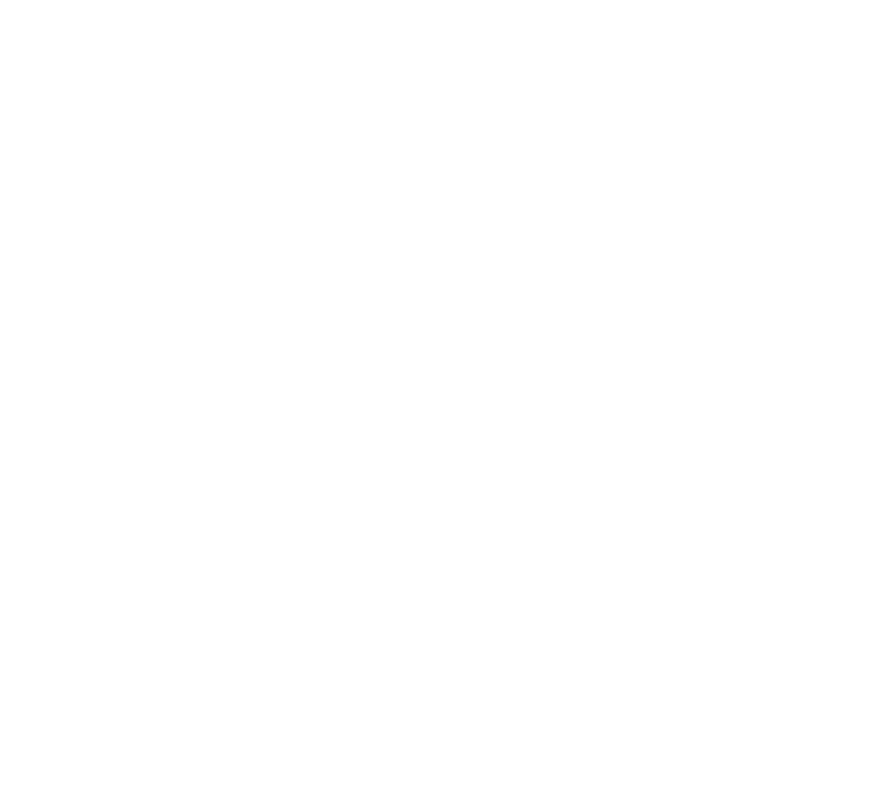
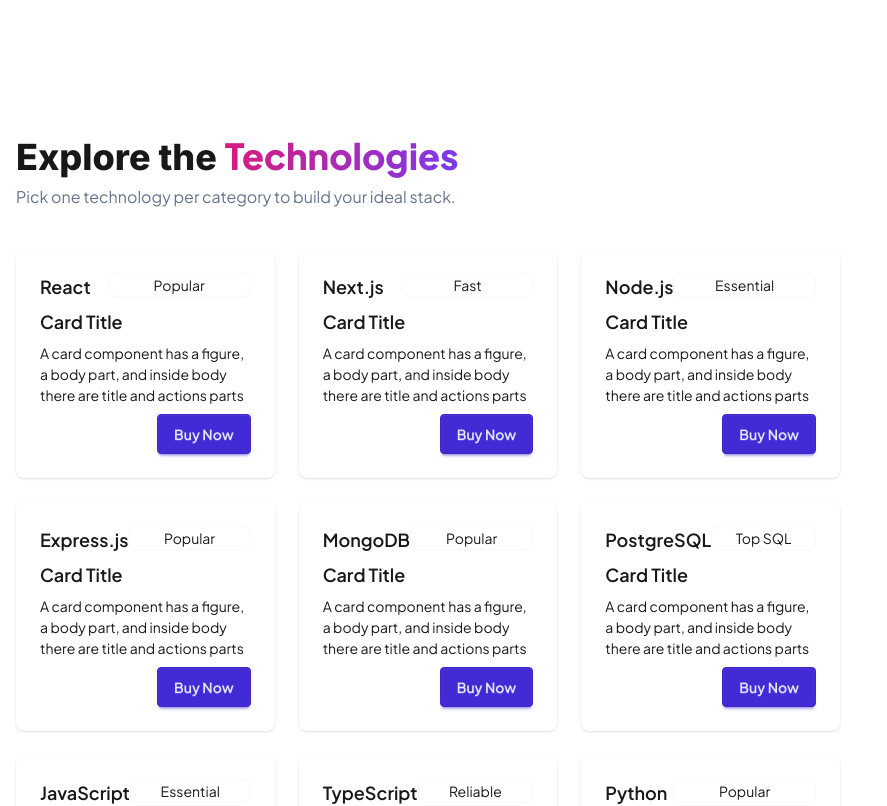
Before and after one commit to rakibur-rafi/ph-a5-DevStack, a React (Vite) app: page / in a window 1280 px wide. Shown: the part 580-1386 px from the top of the page, without its empty margins (0-887 px from the left). Before the commit the page ends 800 px from the top, so only its background shows below. Built offline with nearby package versions, Linux system fonts and the light colour scheme.

Commit message:
Technologies component layout designed and Api tested

```diff
--- a/src/App.tsx
+++ b/src/App.tsx
@@ -1,5 +1,7 @@
+import { Suspense } from "react"
 import Hero from "./components/Hero"
 import Navbar from "./components/Navbar"
+import Technologies from "./components/Technology/Technologies"
 
 const TechFetch =async ()=>{
   const res= await fetch("/data.json")
@@ -15,8 +17,13 @@
     <div className="bg-white">
       <Navbar/>
       <Hero/>
-
-
+       <Suspense fallback={
+        <div className="flex justify-center items-center min-h-40">
+          <span className="loading loading-spinner loading-lg text-[#D91B7E] scale-200"></span>
+        </div>
+      }>
+        <Technologies TechPromise={TechPromise}/>
+      </Suspense>
     </div>
   )
 }
--- /dev/null
+++ b/src/components/Technology/TechCard.tsx
@@ -0,0 +1,24 @@
+import type { TechnologyType } from '../../types/TechType'
+
+const TechCard = ({tech}: { tech: TechnologyType }) => {
+  return (
+    <div>
+        <div className="card bg-base-100 shadow-sm">
+
+            <div className="card-body">
+                <div className="flex justify-between w-full">
+                    <h2 className="flex-1 card-title">{tech.name}</h2>
+                    <p className="badge">{tech.badge}</p>
+                </div>
+                <h2 className="card-title">Card Title</h2>
+                <p>A card component has a figure, a body part, and inside body there are title and actions parts</p>
+                <div className="card-actions justify-end">
+                <button className="btn btn-primary">Buy Now</button>
+                </div>
+            </div>
+        </div>
+    </div>
+  )
+}
+
+export default TechCard
--- /dev/null
+++ b/src/components/Technology/Technologies.tsx
@@ -0,0 +1,20 @@
+import { use } from "react"
+import type { TechnologyType } from "../../types/TechType"
+import TechnologiesList from "./TechnologiesList"
+
+
+const Technologies = ({ TechPromise }: { TechPromise: Promise<TechnologyType[]> }) => {
+  const technologies = use(TechPromise)
+  return (
+    <div className="container mx-auto px-4">
+        <h2 className="inter text-4xl font-extrabold mb-2">Explore the <span className="gradient-text-2">Technologies</span></h2>
+        <p className="text-[#64748B]">Pick one technology per category to build your ideal stack.</p>
+
+        <div className="mt-10">
+            <TechnologiesList technologies={technologies}/>
+        </div>
+    </div>
+  )
+}
+
+export default Technologies
--- /dev/null
+++ b/src/components/Technology/TechnologiesList.tsx
@@ -0,0 +1,21 @@
+import type { TechnologyType } from "../../types/TechType"
+import TechCard from "./TechCard"
+
+const TechnologiesList = ({technologies} : { technologies: TechnologyType[] } ) => {
+  return (
+    <div className="grid grid-cols-1 lg:grid-cols-3 gap-6">
+        <div className="grid grid-cols-1 md:grid-cols-2 lg:grid-cols-3 gap-6 lg:col-span-2">
+            {
+                technologies.map((tech) => (
+                    <TechCard key={tech.id} tech={tech}/>
+                ))
+            }
+        </div>
+        <div className="">
+
+        </div>
+    </div>
+  )
+}
+
+export default TechnologiesList
--- /dev/null
+++ b/src/types/TechType.ts
@@ -0,0 +1,10 @@
+export interface TechnologyType {
+  id: string;
+  name: string;
+  category: string;
+  description: string;
+  icon: string;
+  rating: number;
+  difficulty: string;
+  badge: string;
+}
--- a/tsconfig.app.json
+++ b/tsconfig.app.json
@@ -22,5 +22,5 @@
     "erasableSyntaxOnly": true,
     "noFallthroughCasesInSwitch": true
   },
-  "include": ["src", "src/Technology/Hero.tsx", "../B14-A05-DevStack/types"]
+  "include": ["src", "src/Technology/Hero.tsx", "src/types"]
 }
```
